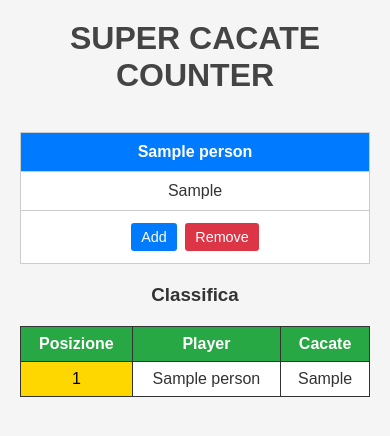
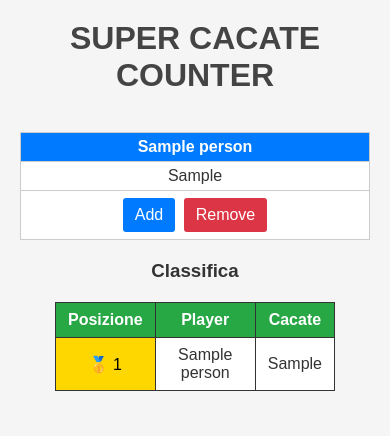
Before and after one commit to GabrieleTrigliaUNIGE/cacate_v2, a PHP site: page / in a window 390 px wide. Shown: the top 436 px of the page. Run offline with PHP 8.4, Linux system fonts and the light colour scheme; tables that the repository leaves empty or names only in its code hold one stand-in row (values such as "Sample post"); data that the repository does not hold is empty.

Commit message:
cacate_v2: miglioramenti overflow per adattamento a dispositivi mobili

```diff
--- a/css/style.css
+++ b/css/style.css
@@ -12,6 +12,7 @@
     color: #333;
     padding: 20px;
     text-align: center;
+    max-width: 100vw;
 }
 
 /* Stile dell'header */
@@ -31,7 +32,7 @@
     margin: 0 auto 20px auto;
     border-collapse: collapse;
     background-color: #fff;
-    width: 80%;
+    width: 100%;
     max-width: 800px;
 }
 
@@ -39,7 +40,7 @@
 table th,
 table td {
     border: 1px solid #ccc;
-    padding: 10px 15px;
+    padding: 5px 10px;
     text-align: center;
     font-size: 1rem;
 }
@@ -103,10 +104,10 @@
 }
 
 /* Responsive design: adattamento per schermi piccoli */
-@media (max-width: 600px) {
-    table,
-    .ranking-table {
-        width: 100%;
+@media screen and(max-width: 600px) {
+    table {
+        width: 50%;
+        font-size: 14px;
     }
 
     button {
@@ -129,3 +130,20 @@
     background-color: #CD7F32;  /* Bronzo */
     color: #000;
 }
+
+/* Emoji medaglia per le prime tre posizioni - solo nella prima cella */
+.ranking-table tbody tr:nth-child(1) td:first-child::before {
+    content: "🥇 ";
+}
+.ranking-table tbody tr:nth-child(2) td:first-child::before {
+    content: "🥈 ";
+}
+.ranking-table tbody tr:nth-child(3) td:first-child::before {
+    content: "🥉 ";
+}
+
+.table-container{
+width: 100%;
+overflow-x: auto;
+-webkit-overflow-scrolling: touch;
+}
--- a/index.php
+++ b/index.php
@@ -14,7 +14,7 @@
     </header>
     <br>
     <?php
-    $conn = mysqli_connect("localhost", "root", "", "cacate");
+    $conn = mysqli_connect("localhost", "gtriglia", "", "my_gtriglia");
     if (!$conn) {
         exit("Errore: impossibile stabilire una connessione " . mysqli_connect_error());
     }
@@ -32,7 +32,8 @@
 
     $posizione_classifica = 0;
     ?>
-    <table border="1">
+    <div class="table-container">
+    <table border="1" class="mod-table">
         <thead>
             <tr>
                 <?php foreach ($persons as $person): ?>
@@ -64,6 +65,7 @@
             </tr>
         </tbody>
     </table>
+    </div>
 
     <!-- Sezione Classifica -->
     <h3>Classifica</h3>
```
